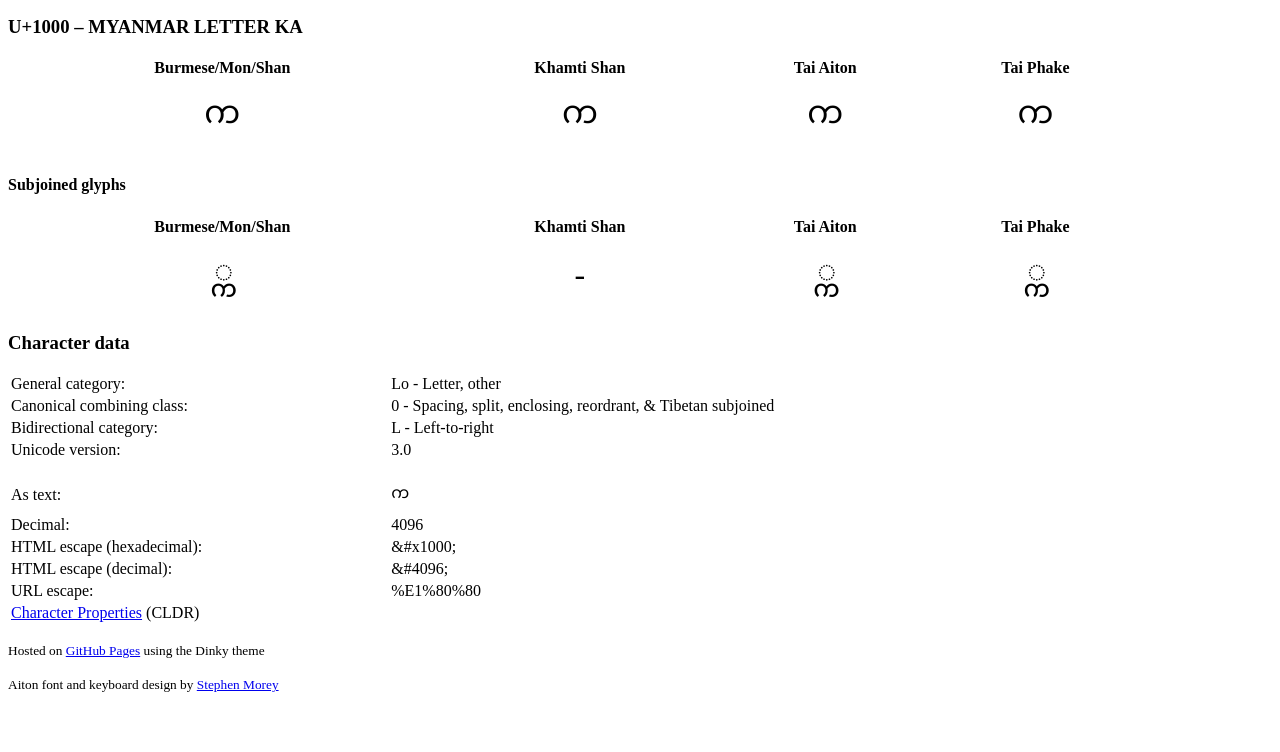
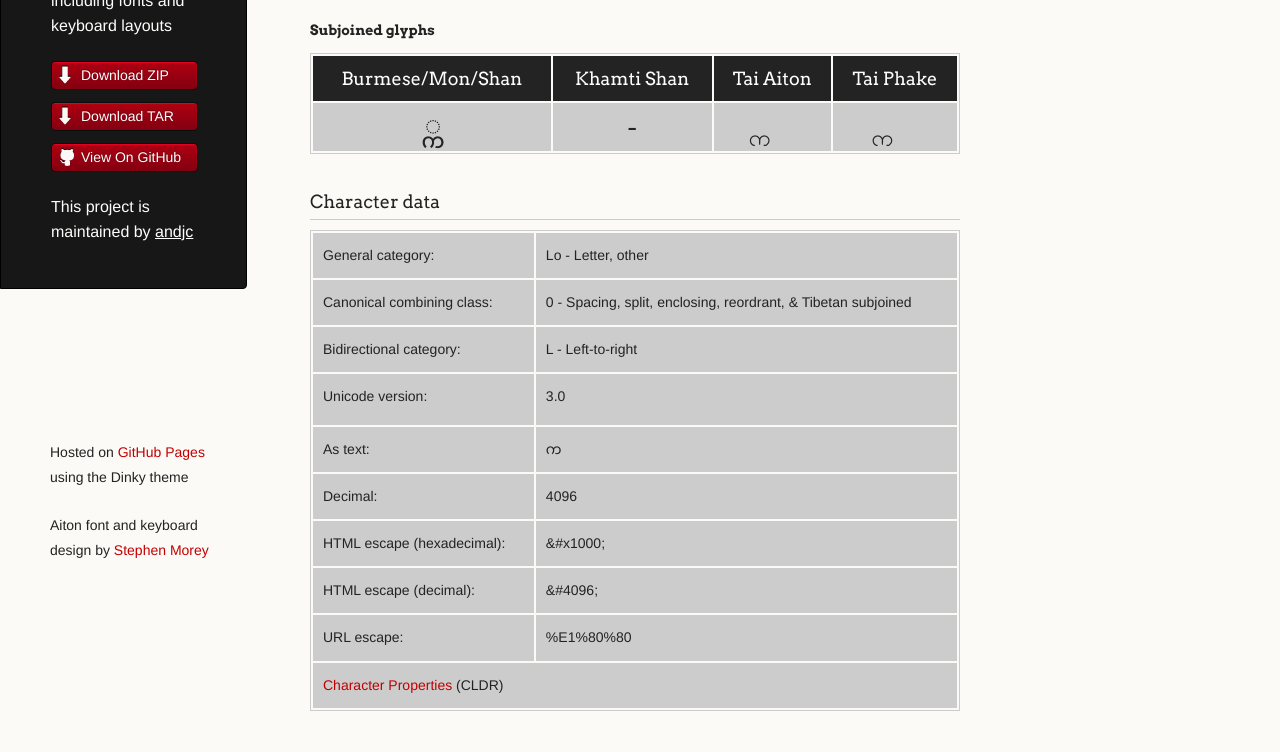
Before and after one commit to enabling-languages/tai-languages, a plain HTML site: page char/uni1000.html in a window 1280 px wide. Shown: the part 205-957 px from the top of the page. Before the commit the page ends 914 px from the top, so only its background shows below. Drawn offline with Linux system fonts and the light colour scheme; the site is published under a folder, as on GitHub Pages, so addresses that start at the root find nothing; a web font is replaced by a local one.

Commit message:
converted links to relative

```diff
--- a/char/uni1000.html
+++ b/char/uni1000.html
@@ -5,9 +5,9 @@
     <meta http-equiv="X-UA-Compatible" content="chrome=1">
     <title>Aiton Unicode - U+1000</title>
 
-    <link rel="stylesheet" href="/stylesheets/styles.css">
-    <link rel="stylesheet" href="/stylesheets/pygment_trac.css">
-    <script src="/javascripts/scale.fix.js"></script>
+    <link rel="stylesheet" href="../stylesheets/styles.css">
+    <link rel="stylesheet" href="../stylesheets/pygment_trac.css">
+    <script src="../javascripts/scale.fix.js"></script>
     <meta name="viewport" content="width=device-width, initial-scale=1, user-scalable=no">
     <!--[if lt IE 9]>
     <script src="//html5shiv.googlecode.com/svn/trunk/html5.js"></script>
@@ -16,8 +16,8 @@
       @import url(http://fonts.googleapis.com/earlyaccess/padauk.css);
       @font-face {
         font-family: 'Aiton Unicode';
-        src: url('/fonts/AitonUni.gr.woff') format('woff'), /* Modern Browsers */
-             url('/fonts/AitonUni.gr.ttf') format('truetype'); /* Safari, Android, iOS */
+        src: url('../fonts/AitonUni.gr.woff') format('woff'), /* Modern Browsers */
+             url('../fonts/AitonUni.gr.ttf') format('truetype'); /* Safari, Android, iOS */
       }
       .glyph-variantions th, .glyph-variantions td {text-align: center;}
       .glyph-variantions td {font-size: 2.0em;}
```
